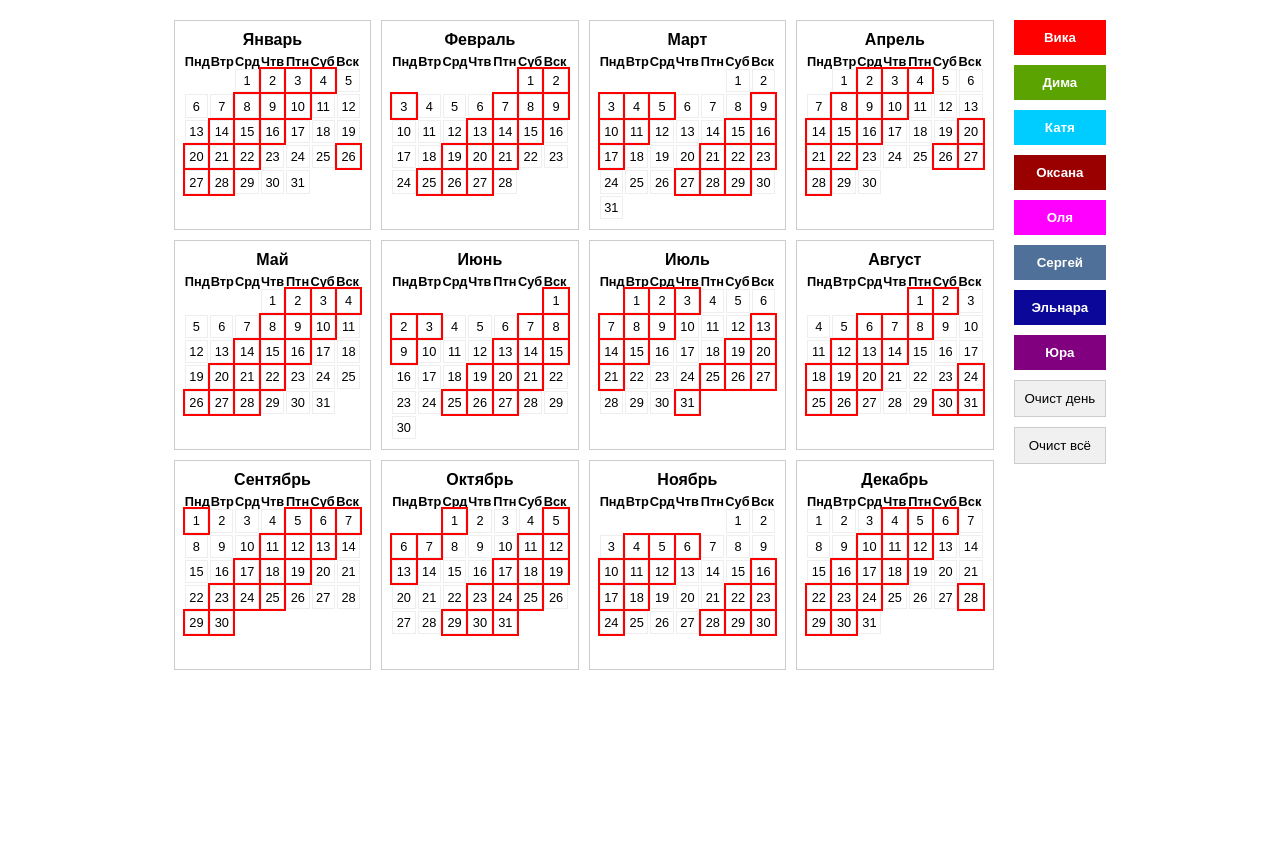
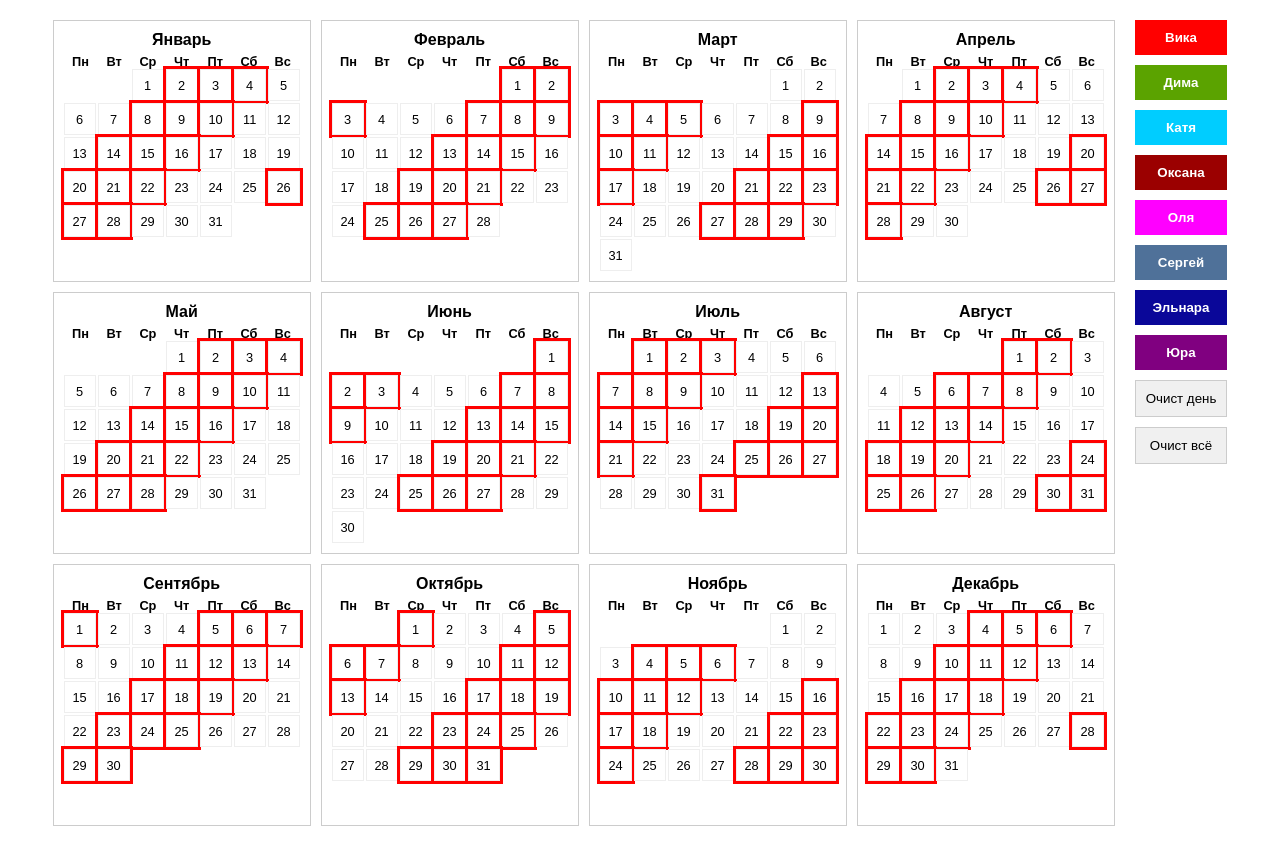
Before and after one commit to serg5978/vac2025, a plain HTML site: page index.html in a window 1280 px wide. Before the commit the page ends 800 px from the top, so only its background shows below. Drawn offline with Linux system fonts and the light colour scheme.

Commit message:
Update index.html
fixed width of day-cells

```diff
--- a/index.html
+++ b/index.html
@@ -42,12 +42,14 @@
             text-align: center;
         }
         .days {
-            display: grid;
+			display: grid;
             grid-template-columns: repeat(7, 1fr);
             gap: 2px;
         }
         .day {
-            aspect-ratio: 1;
+			width: 30px;
+			height: 30px;
+            aspect-ratio: auto;
             display: flex;
             justify-content: center;
             align-items: center;
@@ -59,7 +61,7 @@
             background-color: #f0f0f0;
         }
         .working-days {
-            outline: 2px solid red;
+            outline: 3px solid red;
         }
         .controls {
             display: flex;
@@ -102,7 +104,7 @@
             'Январь', 'Февраль', 'Март', 'Апрель', 'Май', 'Июнь',
             'Июль', 'Август', 'Сентябрь', 'Октябрь', 'Ноябрь', 'Декабрь'
         ];
-        const weekdays = ['Пнд', 'Втр', 'Срд', 'Чтв', 'Птн', 'Суб', 'Вск'];
+        const weekdays = ['Пн', 'Вт', 'Ср', 'Чт', 'Пт', 'Сб', 'Вс'];
         let selectedColor = null;
         let cellColors = JSON.parse(localStorage.getItem('cellColors')) || {};
 
```
